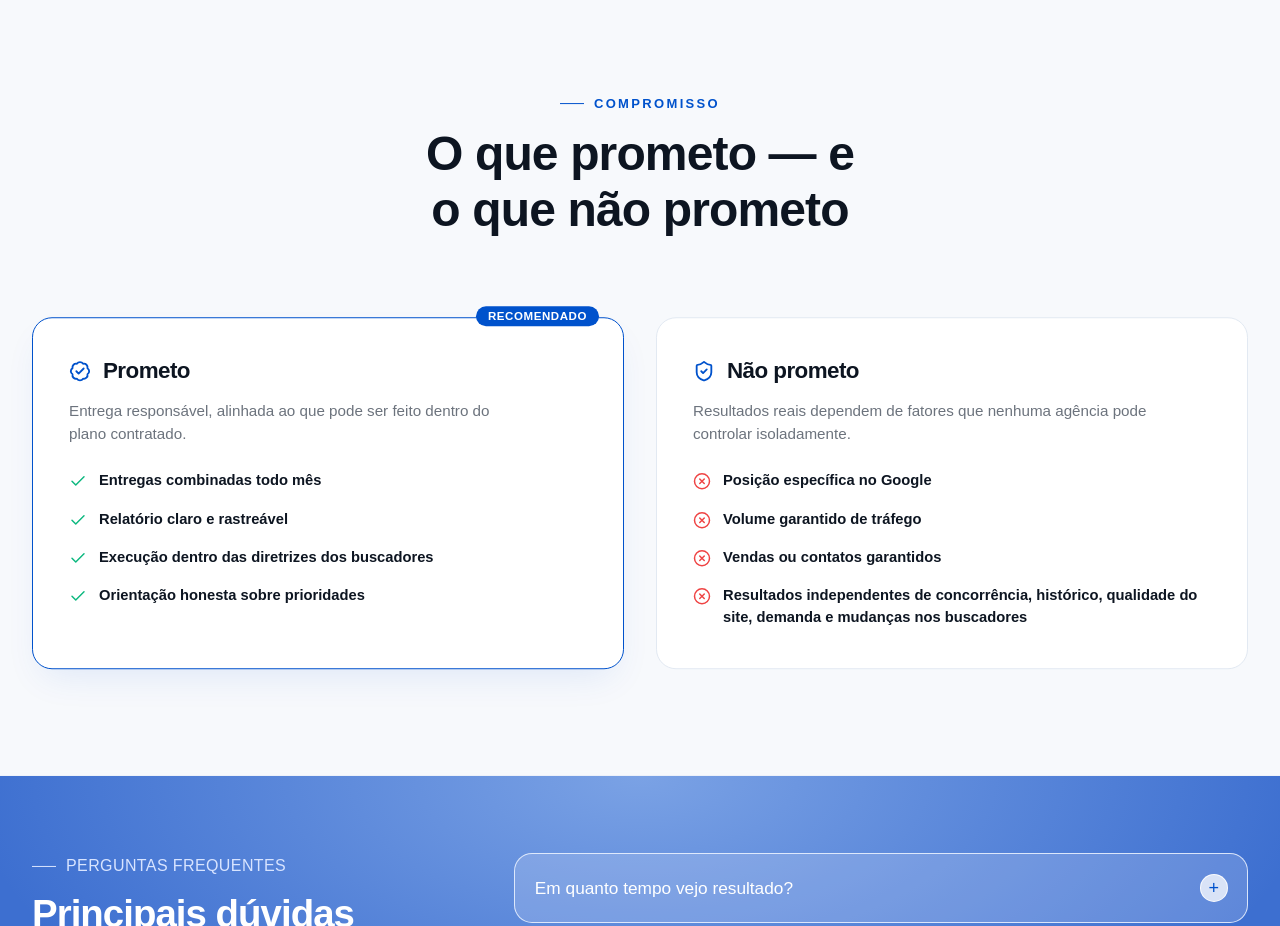
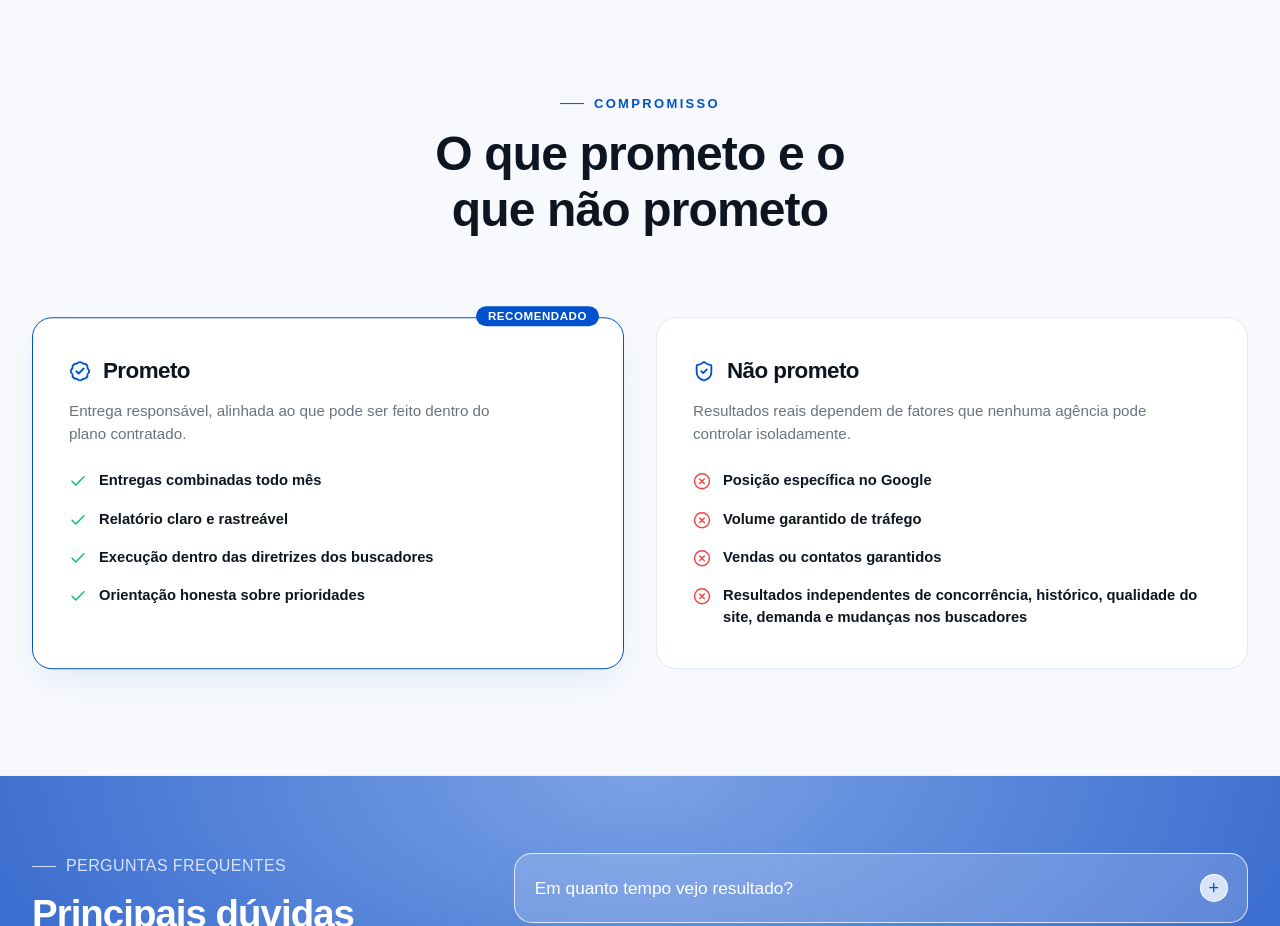
Before and after one commit to robsonsvicero/robson-svicero, a React (Vite) app: page /servicos/seo in a window 1280 px wide. Shown: the part 6560-7486 px from the top of the page. Built offline with nearby package versions, Linux system fonts and the light colour scheme; no server answers; a web font is replaced by a local one.

Commit message:
Ajuste em SeoService

```diff
--- a/src/pages/Servicos/SeoService.jsx
+++ b/src/pages/Servicos/SeoService.jsx
@@ -479,7 +479,7 @@ export default function SeoService() {
 
         <ScrollReveal as="section" className="section seo-promises-section" aria-labelledby="seo-promises-title">
           <div className="container stack" style={{ gap: "var(--space-8)" }}>
-            <SectionHeader label="Compromisso" title="O que prometo — e o que não prometo" id="seo-promises-title" align="center" />
+            <SectionHeader label="Compromisso" title="O que prometo e o que não prometo" id="seo-promises-title" align="center" />
             <div className="seo-promises-grid">
               <article className="comparison-card comparison-card--custom seo-promises-card">
                 <h3 className="comparison-card-title"><BadgeCheck size={22} aria-hidden="true" /> Prometo</h3>
```
